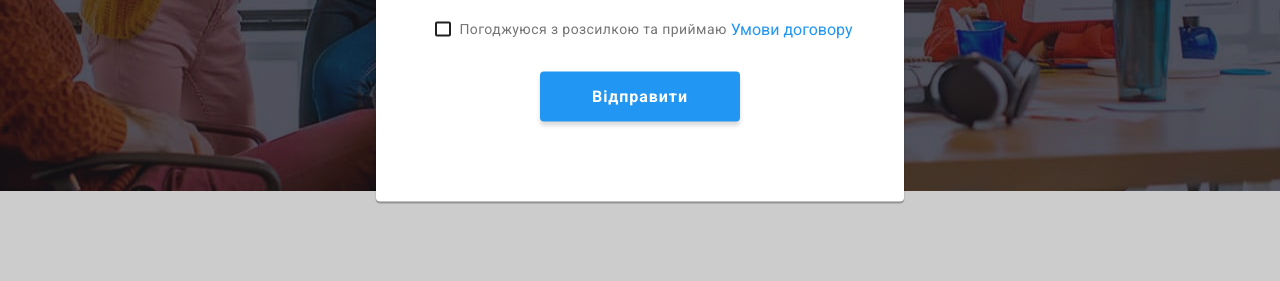
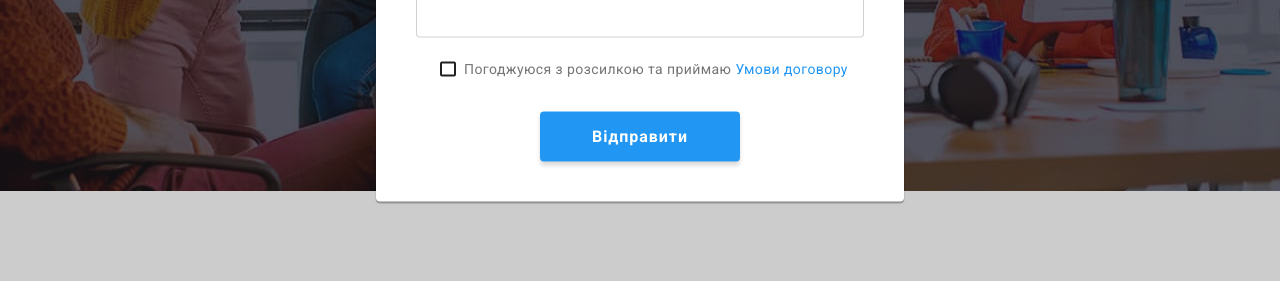
Before and after one commit to SPochatun/homework-6, a plain HTML site: page index.html in a window 1280 px wide. Both pictures are taken after a click on the button "Замовити послугу". Shown: the part 489-770 px from the top of the page. Drawn offline with Linux system fonts and the light colour scheme.

Commit message:
commit-2

```diff
--- a/css/styles.css
+++ b/css/styles.css
@@ -476,6 +476,7 @@ img {
 }
 .address-box {
   width: 231px;
+  flex-grow: 1;
 }
 
 .flex-footer {
@@ -790,7 +791,9 @@ img {
     0px 2px 1px rgba(0, 0, 0, 0.2);
   border-radius: 4px;
 
+
   transition: transform 450ms var(--timing-fucnction);
+   padding: 40px;
 }
 
 .backdrop.is-hidden .modal {
--- a/index.html
+++ b/index.html
@@ -740,14 +740,15 @@
                 <use href="./images/icons/symbol-defs.svg#icon-check"></use>
               </svg>
               Погоджуюся з розсилкою та приймаю
-            </label>
-            <a
+               <a
               href="/"
               class="label-link"
               target="_blank"
               rel="noopener nofollow"
               >Умови договору</a
             >
+            </label>
+
           </div>
           <button type="submit" class="btn-send">Відправити</button>
         </form>
```
